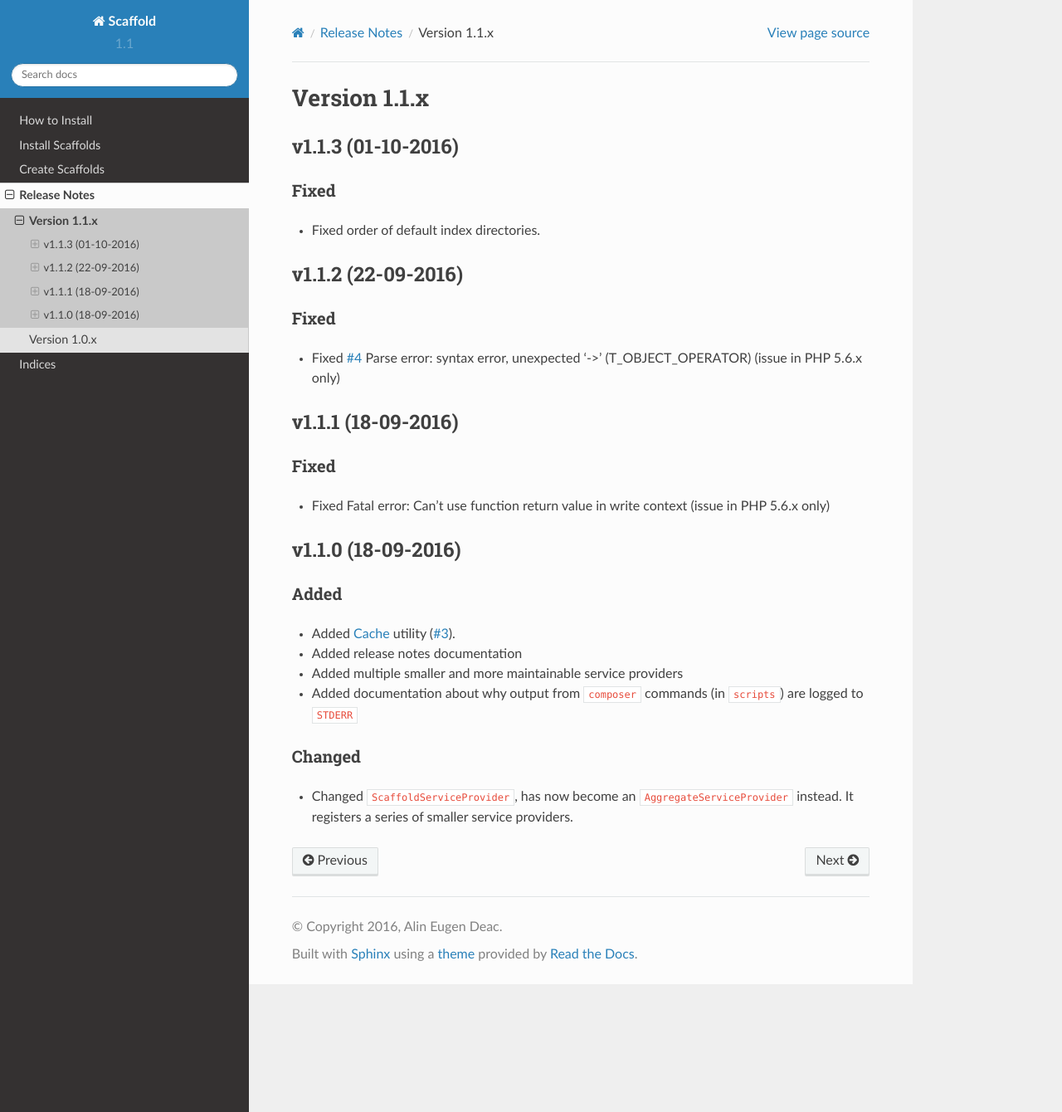
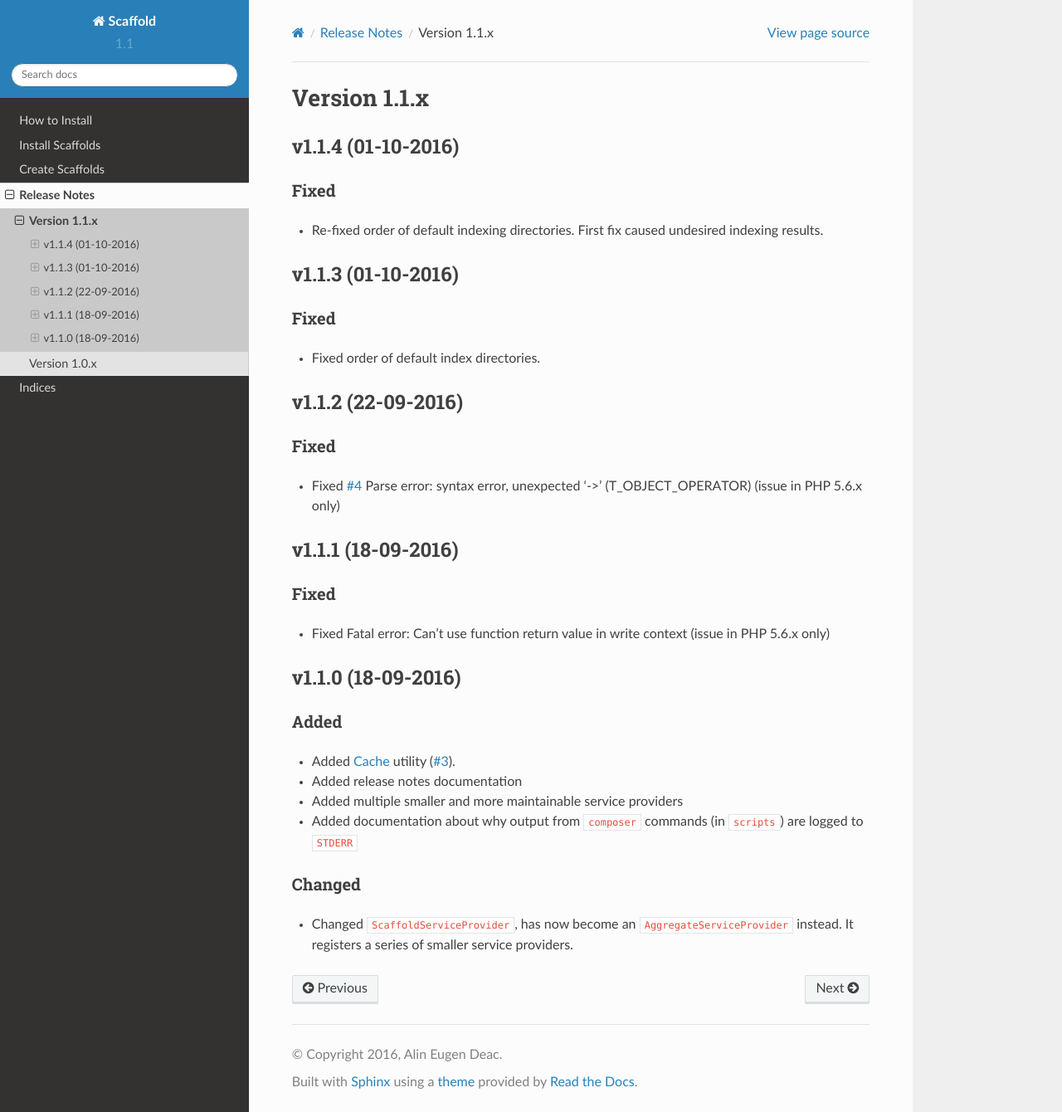
Before and after one commit to aedart/scaffold, a Sphinx documentation site: the page built from docs/source/release_notes/version-1.1.rst, in a window 1280 px wide and 1340 px high. Shown: the whole window at 83% size. Built offline with Sphinx 7.4.7 and the Read the Docs theme 2.0.0, drawn with Linux system fonts in a browser that asks for light colours.

Commit message:
Add release notes

```diff
--- a/docs/source/release_notes/version-1.1.rst
+++ b/docs/source/release_notes/version-1.1.rst
@@ -1,5 +1,12 @@
 Version 1.1.x
 =============
+
+v1.1.4 (01-10-2016)
+^^^^^^^^^^^^^^^^^^^
+
+Fixed
+-----
+* Re-fixed order of default indexing directories. First fix caused undesired indexing results.
 
 v1.1.3 (01-10-2016)
 ^^^^^^^^^^^^^^^^^^^
```
